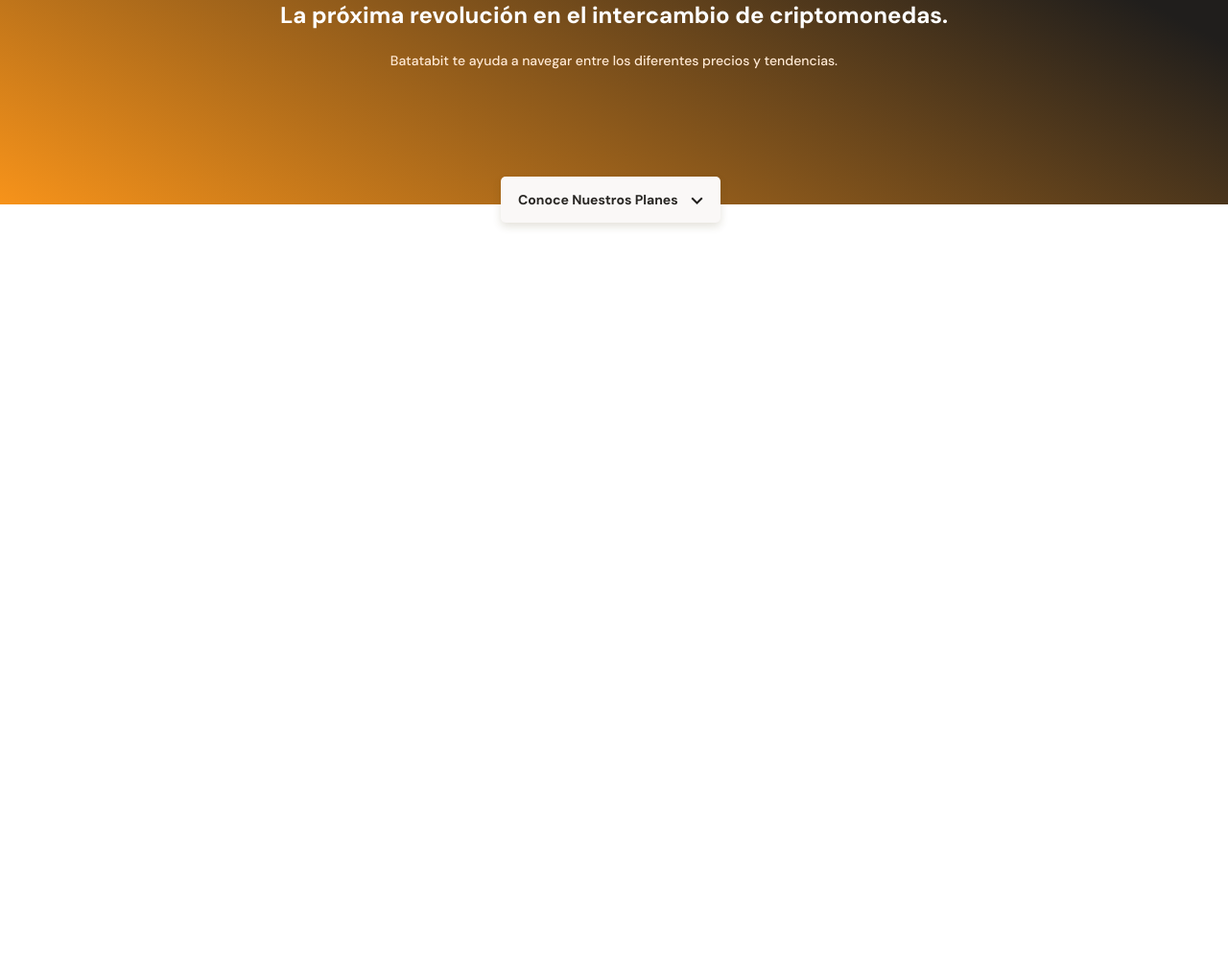
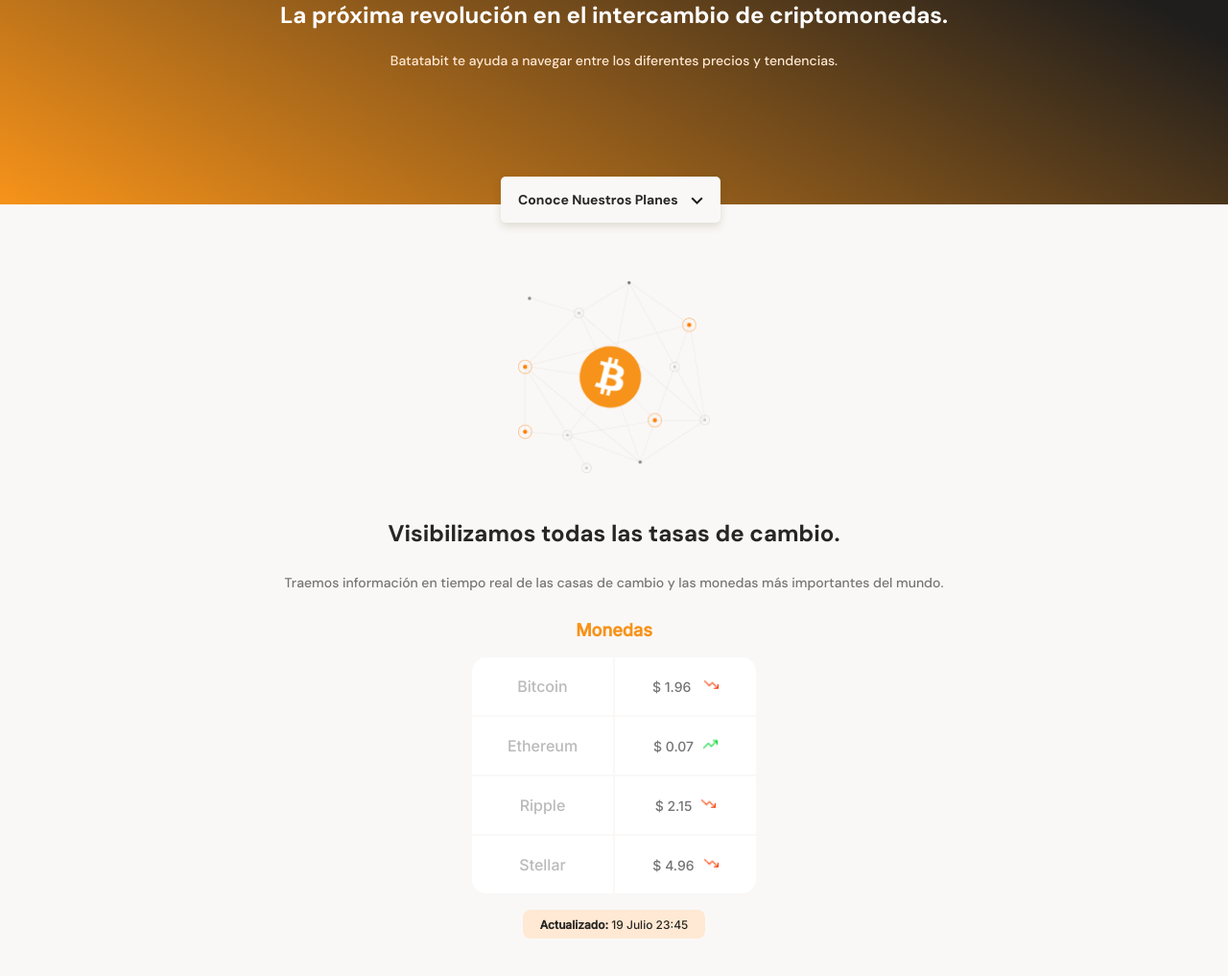
Before and after one commit to naicolsx/batatabit, a plain HTML site: page index.html in a window 1280 px wide. Shown: the part 121-1138 px from the top of the page at 96% size. Before the commit the page ends 800 px from the top, so only its background shows below. Drawn offline with Linux system fonts and the light colour scheme.

Commit message:
Seccion intercambios

```diff
--- a/index.html
+++ b/index.html
@@ -26,7 +26,43 @@
         </div>
     </header>
     <main>
-        <section></section>
+        <section class="main-exchange-container">
+            <div class="backgroundImg">
+            </div>
+            <div class="main-exchange-container--title">
+                <h2>Visibilizamos todas las tasas de cambio.</h2>
+                <p>Traemos información en tiempo real de las casas de cambio y las monedas más importantes del mundo.
+                </p>
+            </div>
+            <section class="main-tables-container">
+                <div class="main-currency-table">
+                    <p class="currency-table--title">Monedas</p>
+                    <div class="currency-table--container">
+                        <table>
+                            <tr>
+                                <td class="table__top-left">Bitcoin</td>
+                                <td class="table__top-right table__right">$ 1.96 <span class="down"></span></td>
+                            </tr>
+                            <tr>
+                                <td>Ethereum</td>
+                                <td class="table__right">$ 0.07<span class="up"></span></td>
+                            </tr>
+                            <tr>
+                                <td>Ripple</td>
+                                <td class=" table__right">$ 2.15<span class="down"></span></td>
+                            </tr>
+                            <tr>
+                                <td class="table__bottom-left">Stellar</td>
+                                <td class="table__bottom-right table__right">$ 4.96<span class="down"></span></td>
+                            </tr>
+                        </table>
+                    </div>
+                    <div class="currency-table--date">
+                        <p><b>Actualizado:</b> 19 Julio 23:45</p>
+                    </div>
+                </div>
+            </section>
+        </section>
         <section></section>
         <section></section>
         <section></section>
--- a/styles.css
+++ b/styles.css
@@ -5,7 +5,7 @@
   --soft-blue: ##e7f5ff;
   --warm-black: #201e1c;
   --black: #282623;
-  --grey: ##bababa;
+  --grey: #bababa;
   --off-white: #faf8f7;
   --white: #ffffff;
 }
@@ -91,3 +91,150 @@ header img {
   margin-left: 10px;
   width: 13px;
 }
+
+main {
+  background-color: var(--off-white);
+  height: auto;
+  width: 100%;
+}
+
+.main-exchange-container {
+  height: auto;
+  padding-bottom: 30px;
+  padding-top: 80px;
+  text-align: center;
+  width: 100%;
+}
+
+.main-exchange-container .backgroundImg {
+  background-image: url("./Assets/imgs/bitcoin.png");
+  background-position: center;
+  background-repeat: no-repeat;
+  background-size: cover;
+  height: 200px;
+  margin: 0 auto;
+  margin-bottom: 50px;
+  width: 200px;
+}
+
+.main-exchange-container--title {
+  min-width: 288px;
+  max-width: 900px;
+  margin: 0 auto;
+}
+
+.main-exchange-container h2 {
+  color: var(--black);
+  font-size: 2.4rem;
+  font-weight: bold;
+  line-height: 2.6rem;
+  margin-bottom: 30px;
+}
+
+.main-exchange-container p {
+  color: #757575;
+  font-size: 1.4rem;
+  font-weight: 500;
+  line-height: 1.6rem;
+  margin-bottom: 30px;
+}
+
+.main-currency-table {
+  font-family: "Inter", sans-serif;
+  height: 360px;
+  margin: 0 auto;
+  max-width: 500px;
+  min-width: 235px;
+  width: 70%;
+}
+
+.main-currency-table .currency-table--title {
+  color: var(--bitcoin-orange);
+  font-size: 1.8rem;
+  font-weight: bold;
+  line-height: 2.3rem;
+  margin-bottom: 15px;
+}
+
+.currency-table--container {
+  height: 250px;
+  margin: 0 auto;
+  max-width: 300px;
+  min-width: 230px;
+  width: 90%;
+}
+
+.currency-table--container table {
+  height: 100%;
+  width: 100%;
+}
+
+.currency-table--container td {
+  background: var(--white);
+  color: var(--grey);
+  font-size: 1.6rem;
+  font-weight: 500;
+  line-height: 1.9rem;
+  width: 50%;
+}
+
+.currency-table--container .table__top-left {
+  border-radius: 15px 0 0 0;
+}
+
+.currency-table--container .table__top-right {
+  border-radius: 0 15px 0 0;
+}
+
+.currency-table--container .table__bottom-left {
+  border-radius: 0 0 0 15px;
+}
+
+.currency-table--container .table__bottom-right {
+  border-radius: 0 0 15px 0;
+}
+
+.currency-table--container .table__right {
+  color: #757575;
+  font-size: 1.4rem;
+  font-weight: normal;
+  line-height: 1.7rem;
+}
+
+.currency-table--container .down {
+  background-image: url(./Assets/iconos/trending-down.png);
+  background-size: cover;
+  background-position: center;
+  background-repeat: no-repeat;
+  display: inline-block;
+  height: 15px;
+  margin-left: 10px;
+  width: 15px;
+}
+
+.currency-table--container .up {
+  background-image: url(./Assets/iconos/trending-up.png);
+  background-size: cover;
+  background-position: center;
+  background-repeat: no-repeat;
+  display: inline-block;
+  height: 15px;
+  margin-left: 10px;
+  width: 15px;
+}
+
+.currency-table--date {
+  background-color: var(--soft-orange);
+  border-radius: 8px;
+  height: 30px;
+  margin: 0 auto;
+  margin-top: 15px;
+  padding: 8px;
+  width: 190px;
+}
+
+.currency-table--date p {
+  color: var(--black);
+  font-size: 1.2rem;
+  line-height: 1.5rem;
+}
```
Also changed, not shown: Assets/iconos/trending-down.png (added), Assets/iconos/trending-up.png (added).
